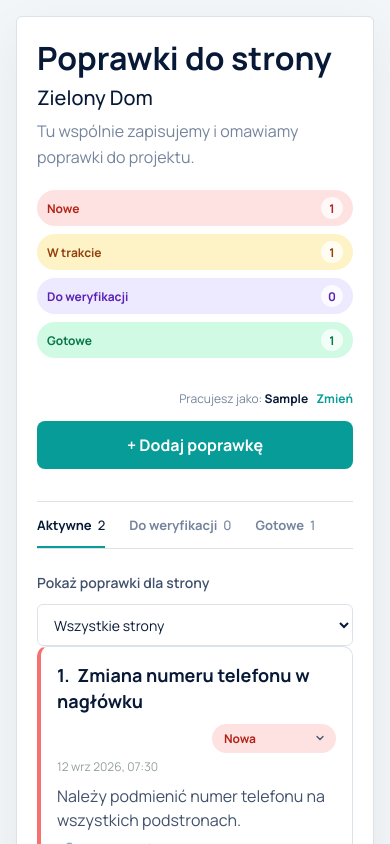
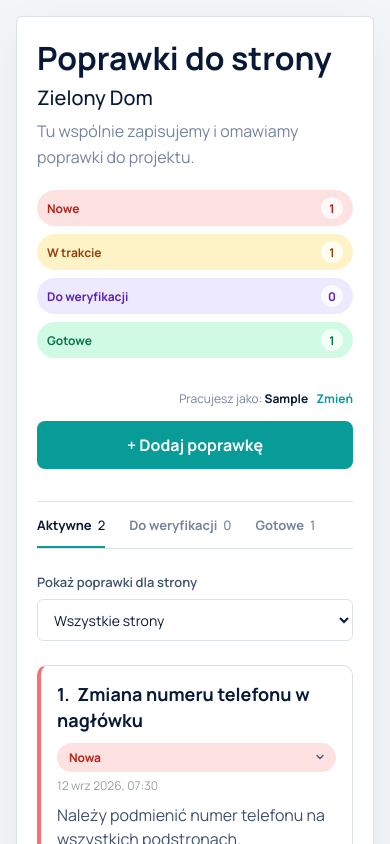
Before and after one commit to natalkakielbicka-coder/corrections-manager, a Vue app: page / in a window 390 px wide. Both pictures are taken after typing "Sample" into the empty fields and a click on the button "Rozpocznij". Shown: the top 844 px of the page. Built offline with nearby package versions, Linux system fonts and the light colour scheme.

Commit message:
Redesign corrections dashboard layout

```diff
--- a/src/components/corrections/CorrectionCard.vue
+++ b/src/components/corrections/CorrectionCard.vue
@@ -164,7 +164,7 @@ const emit = defineEmits(['add-comment', 'update-status', 'edit', 'delete', 'del
 .correction-card {
   display: grid;
   grid-template-columns: 1fr;
-  padding: 20px;
+  padding: 14px 18px;
   border: 1px solid var(--color-border);
   border-left-width: 4px;
   border-radius: 10px;
@@ -326,7 +326,7 @@ const emit = defineEmits(['add-comment', 'update-status', 'edit', 'delete', 'del
   align-items: center;
   justify-content: space-between;
   gap: 20px;
-  margin-top: 16px;
+  margin-top: 10px;
 }
 
 .correction-card__actions {
@@ -352,6 +352,10 @@ const emit = defineEmits(['add-comment', 'update-status', 'edit', 'delete', 'del
 
 .correction-card__actions .correction-card__delete:hover {
   color: #b42318;
+}
+
+.correction-card--without-comments {
+  background-color: #fbfcfc;
 }
 
 .correction-card__comments-toggle {
@@ -417,7 +421,8 @@ const emit = defineEmits(['add-comment', 'update-status', 'edit', 'delete', 'del
   }
 
   .correction-card__status {
-    align-self: flex-end;
+    width: 100%;
+    align-self: stretch;
   }
 
   .correction-card__footer {
--- a/src/views/HomeView.vue
+++ b/src/views/HomeView.vue
@@ -365,6 +365,7 @@ const confirmDeleteComment = () => {
   justify-content: flex-end;
   gap: 12px;
   margin-top: 24px;
+  margin-bottom: 24px;
 }
 
 .corrections-filters label {
@@ -463,10 +464,15 @@ const confirmDeleteComment = () => {
   .corrections-filters {
     align-items: stretch;
     flex-direction: column;
+    gap: 8px;
   }
 
   .corrections-filters select {
     width: 100%;
   }
+
+  .corrections-filters label {
+    font-size: 13px;
+  }
 }
 </style>
```
